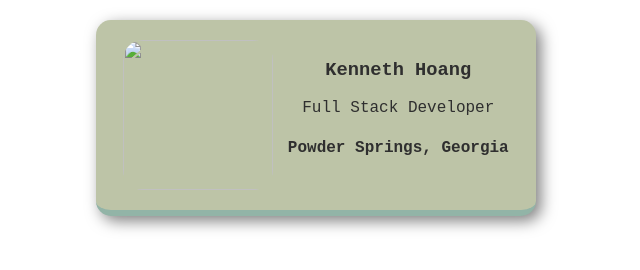
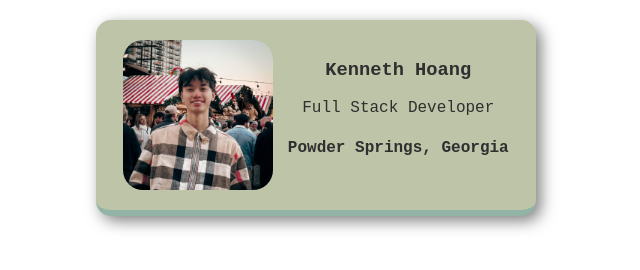
Before and after one commit to Khoang0909/business-card, a website built with Vite: page index.html in a window 1280 px wide. Shown: the whole page, without its empty margins (324-964 px from the left). Built offline with nearby package versions, Linux system fonts and the light colour scheme; files whose address does not match are found by name.

Commit message:
Update index.html

```diff
--- a/index.html
+++ b/index.html
@@ -4,7 +4,7 @@
     </head>
     <body>
         <div class="card">
-            <img class="avatar border-radius" src="images/1740720479450.png">
+            <img class="avatar border-radius" src="1740720479450.jpeg">
             <div >
                 <h3>Kenneth Hoang</h3>
                 <p>Full Stack Developer</p>
```
